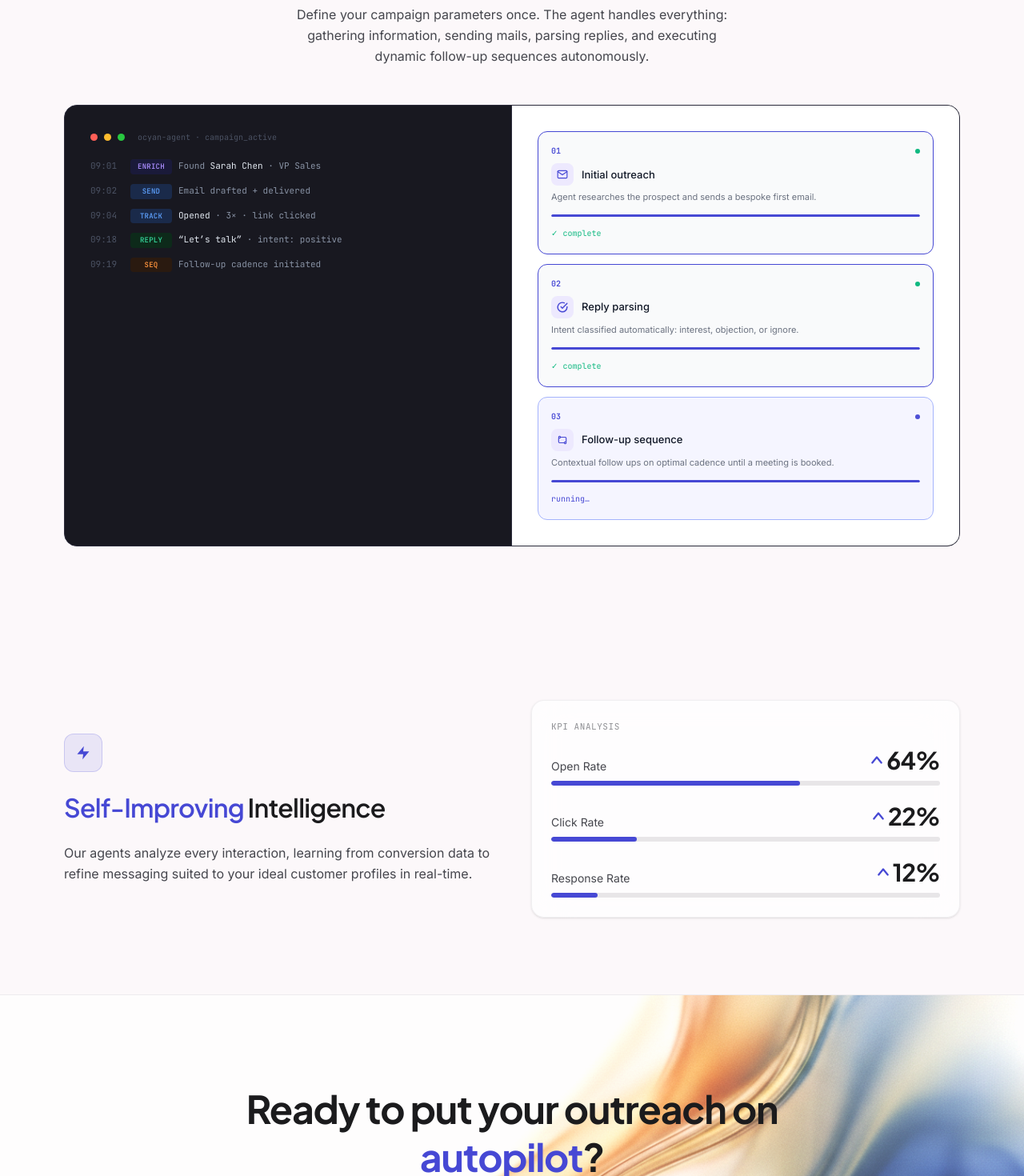
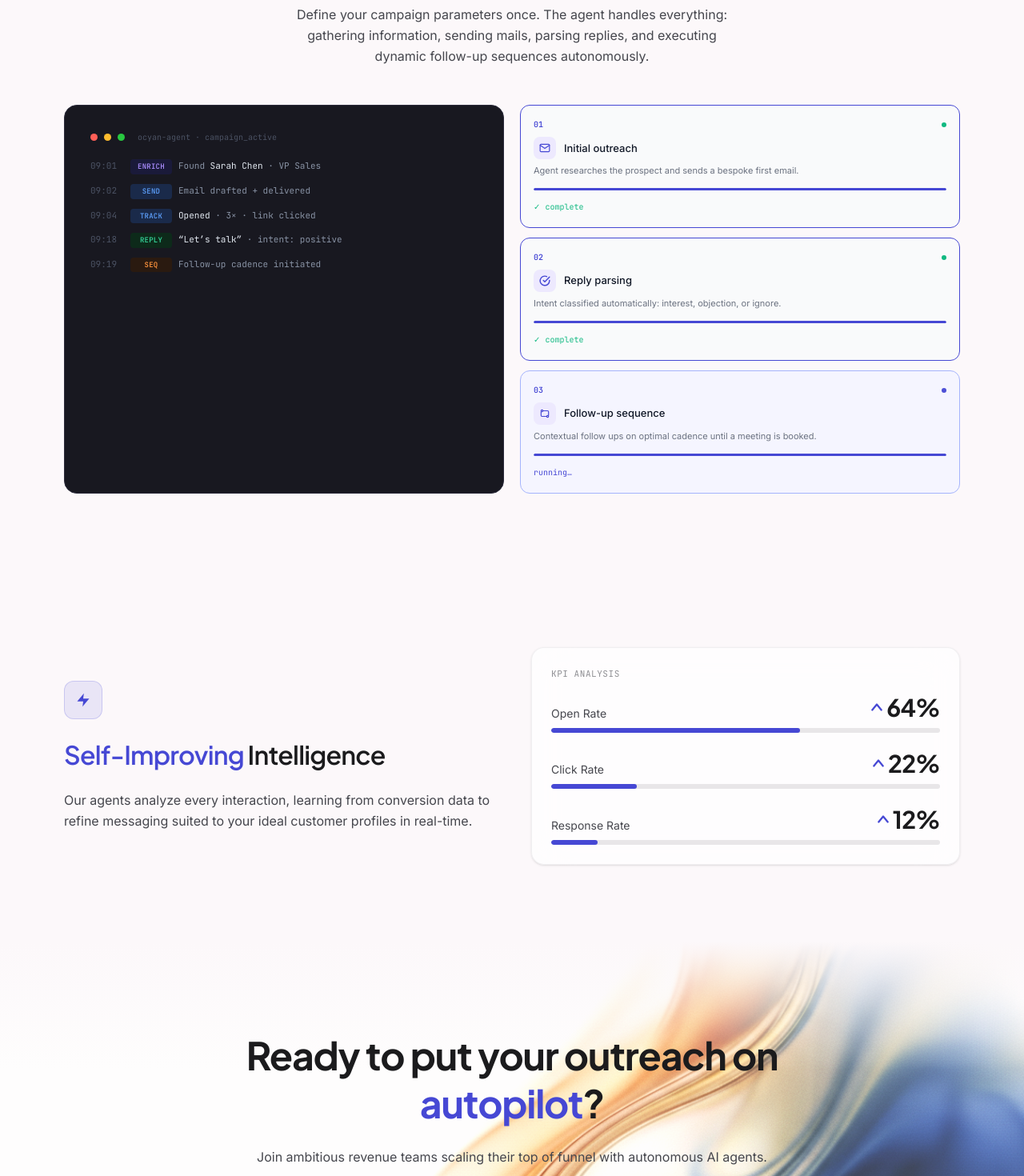
Before and after one commit to Shisir-Rijal/OCYAN, a Next.js app: page / in a window 1280 px wide. Shown: the part 2060-3530 px from the top of the page at 80% size. Built offline with nearby package versions, Linux system fonts and the light colour scheme.

Commit message:
add fade, transparencz

```diff
--- a/src/app/hands-off-execution.tsx
+++ b/src/app/hands-off-execution.tsx
@@ -161,17 +161,12 @@ export function HandsOffExecution() {
           </p>
         </div>
 
-        {/* Card */}
-        <div
-          ref={ref}
-          className="overflow-hidden rounded-2xl"
-          style={{ background: "#181820", border: "0.5px solid #2a2a3a" }}
-        >
-          <div className="grid grid-cols-1 lg:grid-cols-2">
+        {/* Two-column layout — no shared wrapper */}
+        <div ref={ref} className="grid grid-cols-1 items-stretch gap-3 lg:grid-cols-2 lg:gap-5">
             {/* ── Log column ── */}
             <div
-              className="p-5 sm:p-7 lg:p-8 lg:border-r"
-              style={{ borderColor: "#2a2a3a" }}
+              className="overflow-hidden rounded-2xl p-5 sm:p-7 lg:p-8"
+              style={{ background: "#181820", border: "0.5px solid #2a2a3a" }}
             >
               {/* Terminal chrome */}
               <div className="mb-5 flex items-center gap-2">
@@ -225,10 +220,7 @@ export function HandsOffExecution() {
             </div>
 
             {/* ── Steps column ── */}
-            <div
-              className="flex flex-col gap-3 border-t bg-white p-5 sm:p-7 lg:border-l-0 lg:border-t-0 lg:p-8"
-              style={{ borderColor: "#e5e7eb" }}
-            >
+            <div className="flex flex-col gap-3">
               {STEPS.map((step) => {
                 const status = stepStatus[step.id];
                 const progress = stepProgress[step.id];
@@ -337,7 +329,6 @@ export function HandsOffExecution() {
                 );
               })}
             </div>
-          </div>
         </div>
       </div>
 
--- a/src/app/page.tsx
+++ b/src/app/page.tsx
@@ -259,7 +259,7 @@ function SelfImprovingSection() {
 
 function CTASection() {
   return (
-    <section className="relative border-t border-border py-20 sm:py-28">
+    <section className="relative py-20 sm:py-28">
       <Image
         src="/assets/hero-bg.png"
         alt=""
@@ -269,6 +269,8 @@ function CTASection() {
         className="pointer-events-none object-cover"
         style={{ filter: "saturate(1) brightness(1.1)", opacity: 0.75 }}
       />
+      <div className="pointer-events-none absolute inset-x-0 top-0 z-10 h-40 bg-gradient-to-b from-page to-transparent" />
+      <div className="pointer-events-none absolute inset-x-0 bottom-0 z-10 h-40 bg-gradient-to-t from-page to-transparent" />
       <div className="relative z-10 mx-auto flex max-w-[800px] flex-col items-center gap-5 px-6 text-center sm:gap-6">
         <h2 className="font-display text-[28px] font-bold leading-tight tracking-tight text-ink sm:text-[40px] lg:text-[48px]">
           Ready to put your outreach on <span className="text-accent">autopilot</span>?
```
Also changed, not shown: 1 other file (tests, documents, lock files or other folders).
